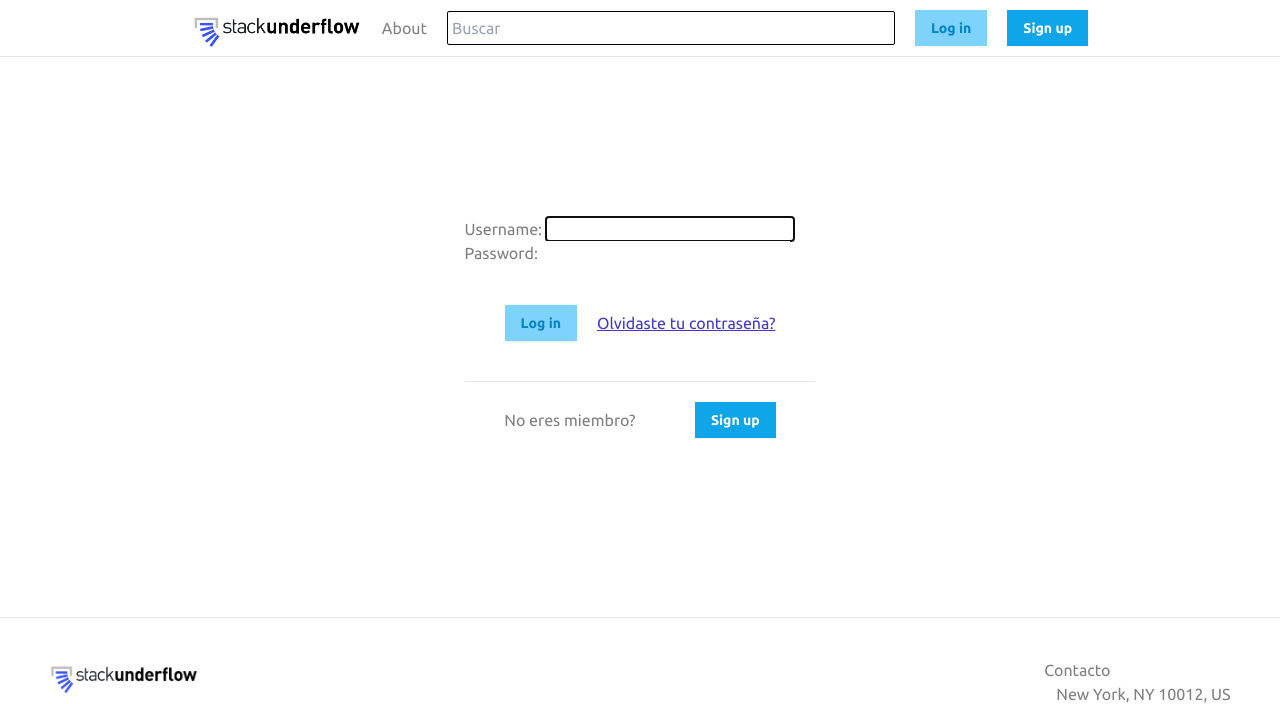
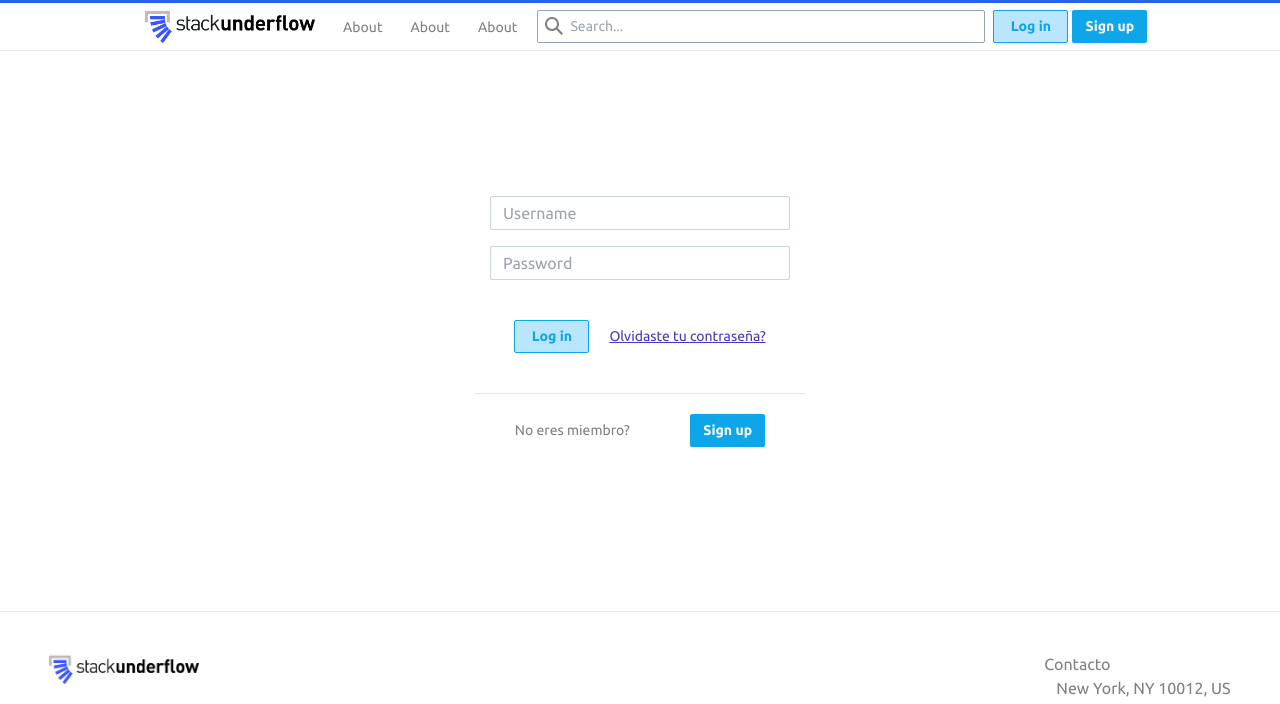
Before and after one commit to racomaty/Stack-Underflow, a Django app: page /accounts/login in a window 1280 px wide. Shown: the top 704 px of the page. Run offline with Django 4.2, Linux system fonts and the light colour scheme; some libraries are stand-ins or nearby versions.

Commit message:
maquetación de log, reg.

```diff
--- a/accounts/templates/accounts/login.html
+++ b/accounts/templates/accounts/login.html
@@ -1,20 +1,22 @@
 {% extends 'main/layout.html' %}
 
 {% block main %}
-<form class="gap-10" action="{% url 'accounts:login' %}" method="post">
+<form class="gap-10 items-center justify-center" action="{% url 'accounts:login' %}" method="post">
     {% csrf_token %}
-
-    {{form.as_p}}
+    <div class="flex flex-col gap-4 w-full items-center justify-center">
+        <input required type="name" name="username" placeholder="Username" class="border w-[300px] h-[34px] border-slate-300 rounded-sm px-3 focus:outline-indigo-500">
+        <input required type="password" name="password" placeholder="Password" class="border w-[300px] h-[34px] border-slate-300 rounded-sm px-3 focus:outline-indigo-500">
+    </div>
 
     <div class="flex flex-row items-center justify-around m-10 gap-5">
-        <button type="submit" class="self-center px-4 py-2 font-semibold text-sm bg-sky-300 text-sky-600 rounded-none shadow-sm">Log in</button>
-        <a href="" class="underline underline-offset-1 text-indigo-700">Olvidaste tu contraseña?</a>
+        <button type="submit" class="self-center px-3 w-[75px] h-[33px] font-semibold text-sm bg-sky-200 hover:bg-sky-300 text-sky-500 rounded-sm shadow-sm border border-sky-500">Log in</button>
+        <a href="" class="underline underline-offset-1 text-indigo-700 text-sm">Olvidaste tu contraseña?</a>
     </div>
     <hr>
     <div class="flex flex-row items-center justify-around m-5 gap-5">
-        <p>No eres miembro? </p>
+        <p class="text-sm">No eres miembro? </p>
         <a href="{% url 'accounts:register' %}">
-            <button type="button" class="px-4 py-2 font-semibold text-sm bg-sky-500 text-white rounded-none shadow-sm">Sign up</button>
+            <button type="button" class="self-center px-3 w-[75px] h-[33px] font-semibold text-sm bg-sky-500 hover:bg-sky-400 text-white rounded-sm shadow-sm">Sign up</button>
         </a>
     </div>
 </form>
--- a/accounts/urls.py
+++ b/accounts/urls.py
@@ -1,8 +1,6 @@
 from django.urls import path
 from .views import *
 from django.contrib.auth.views import LogoutView
-from django.conf import settings
-from django.conf.urls.static import static
 
 app_name = 'accounts'
 
@@ -11,5 +9,3 @@ urlpatterns = [
     path('register', register, name='register'),
     path('logout', LogoutView.as_view(template_name='accounts/logout.html'), name='logout'),
 ]
-
-urlpatterns+=static(settings.MEDIA_URL, document_root=settings.MEDIA_ROOT)
--- a/accounts/views.py
+++ b/accounts/views.py
@@ -15,10 +15,10 @@ def login(request):
                 auth_login(request, user)
                 return redirect('main:inicio')
             else:
-                return render(request, 'accounts/login.html', {'message': 'Usuario o contraseña incorrectos', 'form': form})
+                return render(request, 'accounts/login.html', {'form': form})
         else:
-            return render(request, 'accounts/login.html', {'message': 'Usuario o contraseña incorrectos', 'form': form})
-    if request.user.is_authenticated!=True:
+            return render(request, 'accounts/login.html', {'form': form})
+    elif request.user.is_authenticated!=True:
         form = AuthenticationForm()
         return render(request, 'accounts/login.html', {'form': form})
     else:
@@ -28,13 +28,20 @@ def register(request):
     if request.method == 'POST':
         form = UserRegistrationForm(request.POST)
         if form.is_valid():
-            username = form.cleaned_data['username']
+            reqUser = form.cleaned_data['username']
+            reqPassword = form.cleaned_data['password1']
             form.save()
-            return render(request, 'main/inicio.html', {'message': f'Usuario {username} creado correctamente'})
+            user = authenticate(request, username=reqUser, password=reqPassword)
+            if user is not None:
+                auth_login(request, user)
+                return redirect('main:inicio')
+            else:
+                form.errors.customError = 'Error al registrar usuario'
+                return render(request, 'accounts/register.html', {'formErrors': form.errors.customError})
         else:
-            return render(request, 'accounts/register.html', {'form': form})
+            return render(request, 'accounts/register.html', {'formErrors': form.errors})
     if request.user.is_authenticated!=True:
         form = UserRegistrationForm()
-        return render(request, 'accounts/register.html', {'form': form})
+        return render(request, 'accounts/register.html')
     else:
         return redirect('main:inicio')
--- a/main/templates/main/about.html
+++ b/main/templates/main/about.html
@@ -1,4 +1,4 @@
-{% extends '.\layout.html' %}
+{% extends './layout.html' %}
 
 {% block main %}
 <main>
--- a/main/templates/main/partials/navbar.html
+++ b/main/templates/main/partials/navbar.html
@@ -1,30 +1,49 @@
 {% load static %}
-<nav class="flex flex-row items-center justify-center w-full bg-white p-2">
-  <ul class="flex flex-row w-full gap-5 mx-8 justify-center">
-    <li class="self-center">
-      <a href="{% url 'main:inicio' %}"><img class="w-[170px]" src="{% static 'Stack_underflow.png' %}" alt=""></a>
+
+<nav class="flex flex-col w-full bg-white h-[50px] justify-between">
+  <div class="h-[3px] bg-blue-600 w-full"></div>
+  <div class="h-full justify-center items-center ">
+    <ul class="flex flex-row w-full gap-1 self-center justify-center items-center h-full">
+      <li class="hover:bg-gray-200 h-full">
+        <a href="{% url 'main:inicio' %}"><img class="h-[44px] px-3 py-1" src="{% static 'Stack_underflow.png' %}" alt=""></a>
       </li>
-    <li class="self-center">
-      <a href="">About</a>
+      <li>
+        <a href="{% url 'main:about' %}" class="text-sm rounded-full p-2 px-3 hover:bg-gray-200">About</a>
       </li>
-    <li class="self-center">
-      <input type="input" class="border w-[35vw] border-black rounded-sm p-1 focus:outline-indigo-500" placeholder="Buscar">
+      <li>
+        <a href="{% url 'main:about' %}" class="text-sm rounded-full p-2 px-3 hover:bg-gray-200">About</a>
+      </li>
+      <li>
+        <a href="{% url 'main:about' %}" class="text-sm rounded-full p-2 px-3 hover:bg-gray-200">About</a>
+      </li>
+      <li>
+        <div class="flex flex-row items-center w-[35vw] h-full mx-1">
+          <svg aria-hidden="true" class="mx-2" width="18" height="18" viewBox="0 0 18 18"><path fill="grey" d="m18 16.5-5.14-5.18h-.35a7 7 0 1 0-1.19 1.19v.35L16.5 18l1.5-1.5ZM12 7A5 5 0 1 1 2 7a5 5 0 0 1 10 0Z"></path></svg>
+          <input type="input" class="absolute bg-transparent h-[33px] border gap-2 px-8 w-[35vw] border-slate-400 rounded-sm focus:outline-indigo-500 text-sm" placeholder="Search...">
+        </div>
       </li>
       {% if request.user.is_authenticated %}
-      <li class="self-center">
-        <img src="{{avatarUrl}}" alt="user avatar" class="w-10 rounded-full">
+        <li>
+          <img src="{{userAvatar}}" alt="user avatar" class="h-[33px] rounded-full">
         </li>
-      <li class="self-center px-4 py-2 font-semibold text-sm bg-red-300 text-white rounded-none shadow-sm">
-        <a href="{% url 'accounts:logout' %}">Log out</a>
+        <li>
+          <a href="{% url 'accounts:logout' %}">
+            <button type="button" class="self-center px-3 w-[80px] h-[33px] font-semibold text-sm bg-red-300 hover:bg-red-400 text-white rounded-sm shadow-sm">Log out</button>
+          </a>
         </li>
       {% else %}
-      <li class="self-center px-4 py-2 font-semibold text-sm bg-sky-300 text-sky-600 rounded-none shadow-sm">
-        <a href="{% url 'accounts:login' %}">Log in</a>
+        <li>
+          <a href="{% url 'accounts:login' %}">
+            <button type="button" class="self-center px-3 w-[75px] h-[33px] font-semibold text-sm bg-sky-200 hover:bg-sky-300 text-sky-500 rounded-sm shadow-sm border border-sky-500">Log in</button>
+          </a>
         </li>
-      <li class="self-center px-4 py-2 font-semibold text-sm bg-sky-500 text-white rounded-none shadow-sm">
-        <a href="{% url 'accounts:register' %}">Sign up</a>
+        <li>
+          <a href="{% url 'accounts:register' %}">
+            <button type="button" class="self-center px-3 w-[75px] h-[33px] font-semibold text-sm bg-sky-500 hover:bg-sky-400 text-white rounded-sm shadow-sm">Sign up</button>
+          </a>
         </li>
       {% endif %}
     </ul>
+  </div>
 </nav>
 <hr>
--- a/main/urls.py
+++ b/main/urls.py
@@ -5,4 +5,5 @@ app_name = 'main'
 
 urlpatterns = [
     path('', inicio, name='inicio'),
+    path('about/', about, name='about'),
 ]
--- a/stack_underflow/urls.py
+++ b/stack_underflow/urls.py
@@ -1,9 +1,13 @@
-
 from django.contrib import admin
 from django.urls import path, include
+from django.conf import settings
+from django.conf.urls.static import static
 
 urlpatterns = [
     path('admin/', admin.site.urls),
+
     path('', include('main.urls')),
     path('accounts/', include('accounts.urls'))
 ]
+
+urlpatterns+=static(settings.MEDIA_URL, document_root=settings.MEDIA_ROOT)
```
Also changed, not shown: accounts/templates/accounts/register.html (+15 -6 lines), main/views.py (+14 -3 lines), stack_underflow/settings.py (+4 -6 lines), static/Stack_underflow.png, static/favicon2.png. Lines whose indentation alone changed are shown as unchanged.
